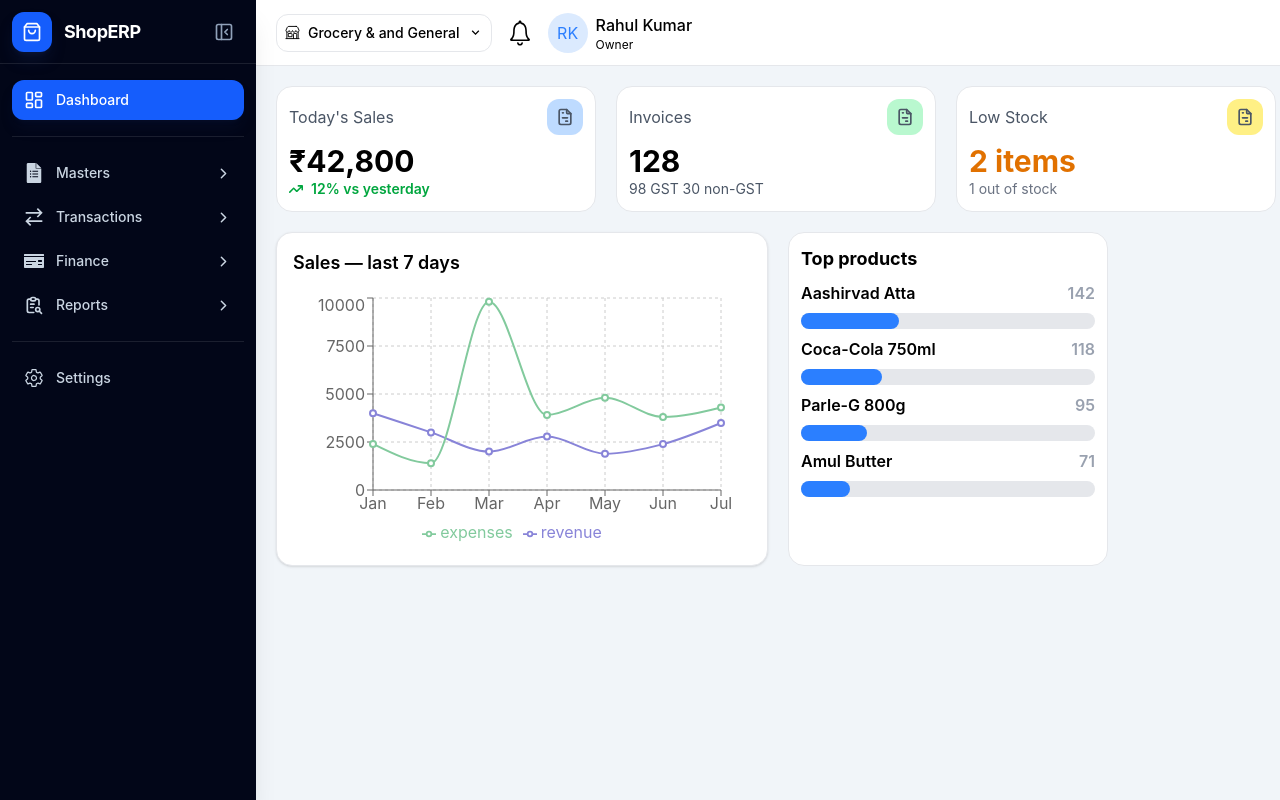
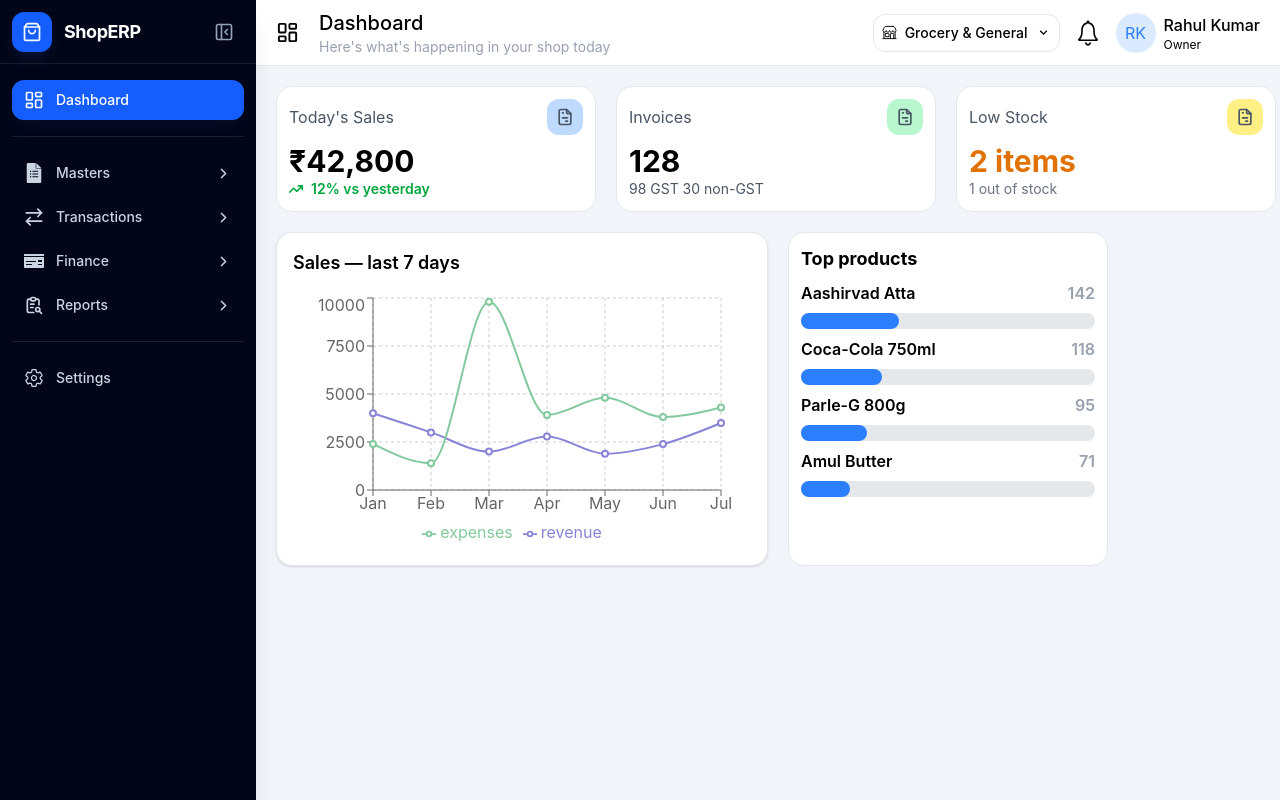
Before and after one commit to Sagar-Mixins/ERP, a React (Vite) app in the folder frontend/: page / in a window 1280 px wide. Shown: the top 800 px of the page. Built offline with nearby package versions, Linux system fonts and the light colour scheme.

Commit message:
Fixed side bar toggle button

```diff
--- a/frontend/src/App.tsx
+++ b/frontend/src/App.tsx
@@ -1,5 +1,6 @@
 import './App.css'
 import { Routes, Route, useLocation } from "react-router-dom";
+import { useState } from 'react';
 
 import Dashboard from './pages/Dashboard/Dashboard'
 import Sidebar from './layout/Sidebar'
@@ -28,6 +29,8 @@ function App() {
 
   const location = useLocation();
 
+  const [mobileOpen, setMobileOpen] = useState(false);
+
   const hideSidebar =
     location.pathname === "/signin" ||
     location.pathname === "/signup" ||
@@ -42,12 +45,10 @@ function App() {
   return (
     <div className="min-h-screen bg-neutral-100 lg:flex">
 
-      {!hideSidebar && <Sidebar />}
-
-
+      {!hideSidebar && <Sidebar mobileOpen={mobileOpen} setMobileOpen={setMobileOpen}/>}
 
       <main className="min-w-0 flex-1 bg-slate-100">
-        {!hideNavbar && <Navbar />}
+        {!hideNavbar && <Navbar onMenuClick={()=> setMobileOpen(true)} />}
 
         {!hideSidebar && (
           <div className="h-16 lg:hidden" />
--- a/frontend/src/layout/Navbar.tsx
+++ b/frontend/src/layout/Navbar.tsx
@@ -1,72 +1,106 @@
 import { IoIosNotificationsOutline } from "react-icons/io";
-import { IoStorefrontOutline } from 'react-icons/io5';
-import { LuLayoutDashboard } from "react-icons/lu";
+import { IoStorefrontOutline } from "react-icons/io5";
+import { LuLayoutDashboard, LuMenu } from "react-icons/lu";
 import { MdKeyboardArrowDown } from "react-icons/md";
 import { useLocation } from "react-router-dom";
 
-function Navbar() {
+interface NavbarProps {
+  onMenuClick: () => void;
+}
+
+function Navbar({ onMenuClick }: NavbarProps) {
 
   const location = useLocation();
+
   const pageName =
     location.pathname === "/" ? "Dashboard" :
-  // setting
     location.pathname === "/settings" ? "Settings" :
-  // Masters card
     location.pathname === "/masters/products" ? "Products" :
     location.pathname === "/masters/products/add" ? "Add Products" :
-
-
     location.pathname === "/masters/parties" ? "Parties" :
     location.pathname === "/masters/accounts" ? "Accounts" :
     location.pathname === "/masters/employees" ? "Employees" :
     location.pathname === "/masters/offers" ? "Offers" :
-
-  //  Reports
-  location.pathname === "/reports/AI" ? "AI":
-  location.pathname === "/reports/GST" ? "GST":
-  location.pathname === "/reports/report" ? "Report":
-  // Finance
+    location.pathname === "/reports/AI" ? "AI" :
+    location.pathname === "/reports/GST" ? "GST" :
+    location.pathname === "/reports/report" ? "Report" :
     location.pathname === "/Finance/ledger" ? "ledger" :
     location.pathname === "/Finance/voucher" ? "voucher" :
-  // Transactions
     location.pathname === "/trasaction/purchase" ? "purchase" :
     location.pathname === "/trasaction/sales" ? "sales" :
     location.pathname === "/trasaction/stock" ? "stock" :
     location.pathname === "/trasaction/update" ? "update" :
+    "Dashboard";
+
+  return (
+    <nav className="relative z-40 flex justify-between gap-4 bg-white p-4 sm:p-5 border-b border-gray-200 lg:flex-row lg:items-center lg:h-16.5">
+
+      {/* Left */}
+      <div className="flex items-start gap-3 sm:items-center sm:gap-5 min-w-0">
+
+        {/* Mobile menu button */}
+        <button
+          type="button"
+          onClick={onMenuClick}
+          aria-label="Open menu"
+          className="lg:hidden shrink-0 grid place-items-center h-10 w-10 rounded-lg border border-gray-200 hover:bg-gray-50"
+        >
+          <LuMenu size={22} />
+        </button>
+
+        <LuLayoutDashboard
+          size={23}
+          className="shrink-0 hidden md:block"
+          />
+
+        <div className="min-w-0 hidden md:block">
+          <h2 className="text-lg sm:text-xl font-medium truncate">
+            {pageName}
+          </h2>
+
+          <span className="block text-sm text-gray-400 truncate">
+            Here's what's happening in your shop today
+          </span>
+        </div>
+
+      </div>
 
 
-  "Dashboard";
+      {/* Right */}
+      <div className="flex flex-wrap items-center gap-3 lg:justify-end">
 
+        <button className="flex items-center gap-2 border border-gray-200 px-2 py-1 sm:p-2 rounded-xl font-medium text-xs sm:text-sm">
+          <IoStorefrontOutline size={15} />
 
-  return (
-    <nav className='flex flex-col gap-4 bg-white p-4 sm:p-5 border-solid border-b border-gray-200 lg:flex-row lg:items-center lg:justify-between lg:h-16.5' >
+          <span className="max-w-32 sm:max-w-48 truncate">
+            Grocery & General
+          </span>
 
-      <div className="flex items-start gap-4 sm:items-center sm:gap-5 sm:hidden">
-        <LuLayoutDashboard size={23} />
-        <div>
-          <h2 className="text-lg sm:text-xl font-medium">{pageName}</h2>
-          <span className='block text-sm text-gray-400'> Here's what's happening in your shop today </span>
-        </div>
+          <MdKeyboardArrowDown size={15} />
+        </button>
+
+        <IoIosNotificationsOutline className="h-7 w-7 sm:h-8 sm:w-8 shrink-0" />
+
+        <div className="flex items-center gap-2">
+          <div className="bg-blue-100 rounded-full p-3 text-blue-500 h-10 w-10 flex items-center justify-center">
+            RK
           </div>
 
-      <div className="flex flex-wrap items-center gap-3 lg:justify-end">
-        <button className=' flex items-center gap-2 border-solid border border-gray-200 px-2 py-1 sm:p-2 rounded-xl font-medium text-xs sm:text-sm'>
-          <IoStorefrontOutline size={15} />
-          <span className="max-w-48 truncate">Grocery & and General</span>
-          <MdKeyboardArrowDown size={15} />
-        </button>
-        <IoIosNotificationsOutline className='h-7 w-7 sm:h-8 sm:w-8' />
-        <div className="flex items-center gap-2">
-          <div className=" bg-blue-100 rounded-full p-3 text-blue-500 h-10 w-10 items-center flex justify-center">RK</div>
-          <div>
-            <h4 className='text-base sm:text-md font-medium'>Rahul Kumar</h4>
-            <div className='text-xs sm:text-xs'>Owner</div>
+          <div className="hidden sm:block">
+            <h4 className="text-base font-medium">
+              Rahul Kumar
+            </h4>
+
+            <div className="text-xs">
+              Owner
             </div>
           </div>
         </div>
 
+      </div>
+
     </nav>
-  )
+  );
 }
 
-export default Navbar
+export default Navbar;
--- a/frontend/src/layout/Sidebar.tsx
+++ b/frontend/src/layout/Sidebar.tsx
@@ -16,6 +16,11 @@ type MenuGroup = {
     to: string;
   }[];
 };
+
+interface SidebarProps {
+  mobileOpen: boolean;
+  setMobileOpen: React.Dispatch<React.SetStateAction<boolean>>;
+}
 
 const menuGroups: MenuGroup[] = [
   {
@@ -44,11 +49,14 @@ const menuGroups: MenuGroup[] = [
 const itemClass =
   "flex w-full items-center gap-3 rounded-xl px-3 py-2.5 text-sm font-medium transition-all duration-150 focus:outline-none focus-visible:ring-2 focus-visible:ring-blue-400";
 
-function Sidebar() {
+function Sidebar({
+  mobileOpen,
+  setMobileOpen,
+}: SidebarProps) {
+
   const { pathname } = useLocation();
 
   const [isExpanded, setIsExpanded] = useState(true);
-  const [mobileOpen, setMobileOpen] = useState(false);
 
   const [openGroup, setOpenGroup] = useState<string | null>(() =>
     menuGroups.find((group) =>
@@ -66,12 +74,12 @@ function Sidebar() {
     );
   };
 
-  // Close mobile drawer whenever route changes
+  // Close mobile drawer when route changes
   useEffect(() => {
     setMobileOpen(false);
-  }, [pathname]);
+  }, [pathname, setMobileOpen]);
 
-  // Prevent background scrolling while drawer is open
+  // Prevent body scrolling when mobile sidebar is open
   useEffect(() => {
     document.body.style.overflow = mobileOpen ? "hidden" : "";
 
@@ -82,25 +90,7 @@ function Sidebar() {
 
   return (
     <>
-
-      <div className="fixed inset-x-0 top-0 z-40 flex h-16 items-center border-b  bg-slate-950 px-4 shadow-sm lg:hidden">
-
-        <button type="button" onClick={() => setMobileOpen(true)} aria-label="Open menu" className="grid size-10 place-items-center rounded-xl text-slate-700 transition hover:bg-slate-100">
-          <LuMenu size={24} />
-        </button>
-
-        <div className="ml-3 flex items-center gap-2.5">
-          <div className="grid size-9 place-items-center rounded-lg bg-blue-600 text-white shadow-sm">
-            <LuShoppingBag size={18} />
-          </div>
-
-          <span className="text-lg font-bold tracking-tight text-white">
-            ShopERP
-          </span>
-        </div>
-
-      </div>
-
+      {/* Mobile overlay */}
       {mobileOpen && (
         <div
           className="fixed inset-0 z-50 bg-black/40 lg:hidden"
@@ -108,16 +98,44 @@ function Sidebar() {
         />
       )}
 
+      {/* Sidebar */}
       <aside
-        className={` fixed inset-y-0 left-0 z-60  flex flex-col  overflow-hidden bg-slate-950 text-slate-300  shadow-2xl  w-[280px]  transition-transform duration-300 ease-out  ${mobileOpen ? "translate-x-0" : "-translate-x-full"} lg:sticky lg:top-0 lg:h-screen lg:translate-x-0 lg:shadow-xl  ${isExpanded ? "lg:w-64" : "lg:w-fit"}`}>
+        className={`
+          fixed inset-y-0 left-0 z-60
+          flex flex-col
+          overflow-hidden
+          bg-slate-950
+          text-slate-300
+          shadow-2xl
+          w-70
+          transition-transform
+          duration-300
+          ease-out
 
+          ${mobileOpen ? "translate-x-0" : "-translate-x-full"}
+
+          lg:sticky
+          lg:top-0
+          lg:h-screen
+          lg:translate-x-0
+          lg:shadow-xl
+
+          ${isExpanded ? "lg:w-64" : "lg:w-fit"}
+        `}
+      >
+
+        {/* Sidebar Header */}
         <div className="flex h-16 shrink-0 items-center border-b border-white/10 px-3">
 
           <div className="flex min-w-0 flex-1 items-center gap-3">
 
-            {isExpanded && (<>
+            {isExpanded && (
+              <>
                 <div className="grid size-10 shrink-0 place-items-center rounded-xl bg-blue-600 text-white shadow-lg shadow-blue-950/40">
-                <LuShoppingBag size={20} aria-hidden="true" />
+                  <LuShoppingBag
+                    size={20}
+                    aria-hidden="true"
+                  />
                 </div>
 
                 <span className="truncate text-lg font-bold tracking-tight text-white">
@@ -128,73 +146,181 @@ function Sidebar() {
 
           </div>
 
-          <button type="button" onClick={() => setIsExpanded((expanded) => !expanded)} aria-label={isExpanded ? "Collapse sidebar" : "Expand sidebar"} className="hidden size-10 shrink-0 place-items-center rounded-xl text-slate-400 transition hover:bg-white/10 hover:text-white lg:grid ">
-            {isExpanded ? (<LuPanelLeftClose size={20} />) : (<LuMenu size={20} />)}
+          {/* Desktop collapse */}
+          <button
+            type="button"
+            onClick={() => setIsExpanded((expanded) => !expanded)}
+            aria-label={
+              isExpanded
+                ? "Collapse sidebar"
+                : "Expand sidebar"
+            }
+            className="hidden size-10 shrink-0 place-items-center rounded-xl text-slate-400 transition hover:bg-white/10 hover:text-white lg:grid"
+          >
+            {isExpanded ? (
+              <LuPanelLeftClose size={20} />
+            ) : (
+              <LuMenu size={20} />
+            )}
           </button>
 
-          <button type="button" onClick={() => setMobileOpen(false)} aria-label="Close menu" className="grid size-10 shrink-0 place-items-center rounded-xl text-slate-400 transition hover:bg-white/10 hover:text-white lg:hidden">
+          {/* Mobile close */}
+          <button
+            type="button"
+            onClick={() => setMobileOpen(false)}
+            aria-label="Close menu"
+            className="grid size-10 shrink-0 place-items-center rounded-xl text-slate-400 transition hover:bg-white/10 hover:text-white lg:hidden"
+          >
             <LuX size={22} />
           </button>
 
         </div>
 
-        <nav aria-label="Main navigation" className="flex-1 overflow-y-auto px-3 py-4">
 
-          <NavLink to="/" end title={!isExpanded ? "Dashboard" : undefined} className={({ isActive }) => `${itemClass} ${isActive ? "bg-blue-600 text-white shadow-lg shadow-blue-950/20" : "text-slate-300 hover:bg-white/10 hover:text-white"}`}>
-            <LuLayoutDashboard className="size-5 shrink-0" aria-hidden="true" />
-            {isExpanded && (<span>Dashboard</span>)}
+        {/* Navigation */}
+        <nav
+          aria-label="Main navigation"
+          className="flex-1 overflow-y-auto px-3 py-4"
+        >
+
+          <NavLink
+            to="/"
+            end
+            title={!isExpanded ? "Dashboard" : undefined}
+            className={({ isActive }) =>
+              `${itemClass} ${
+                isActive
+                  ? "bg-blue-600 text-white shadow-lg shadow-blue-950/20"
+                  : "text-slate-300 hover:bg-white/10 hover:text-white"
+              }`
+            }
+          >
+            <LuLayoutDashboard
+              className="size-5 shrink-0"
+              aria-hidden="true"
+            />
+
+            {isExpanded && (
+              <span>
+                Dashboard
+              </span>
+            )}
           </NavLink>
+
 
           <div className="my-4 border-t border-white/10" />
 
+
           <div className="space-y-1">
+
             {menuGroups.map((group) => {
+
               const Icon = group.icon;
+
               const hasActiveItem = group.items.some(
                 (item) => pathname === item.to
               );
 
-              const isOpen = isExpanded && (openGroup === group.label || hasActiveItem);
+              const isOpen =
+                isExpanded &&
+                (openGroup === group.label || hasActiveItem);
 
               return (
                 <div key={group.label}>
 
-                  <button type="button" onClick={() => toggleGroup(group.label)} aria-expanded={isOpen} title={!isExpanded ? group.label : undefined} className={`${itemClass}${hasActiveItem ? "text-white" : "text-slate-300 hover:bg-white/10 hover:text-white"}`}>
+                  <button
+                    type="button"
+                    onClick={() => toggleGroup(group.label)}
+                    aria-expanded={isOpen}
+                    title={!isExpanded ? group.label : undefined}
+                    className={`${itemClass} ${
+                      hasActiveItem
+                        ? "text-white"
+                        : "text-slate-300 hover:bg-white/10 hover:text-white"
+                    }`}
+                  >
 
-                    <Icon className="size-5 shrink-0" aria-hidden="true" />
+                    <Icon
+                      className="size-5 shrink-0"
+                      aria-hidden="true"
+                    />
 
                     {isExpanded && (
                       <>
                         <span className="flex-1 text-left">
                           {group.label}
                         </span>
-                        {isOpen ? (<LuChevronDown size={17} />) : (<LuChevronRight size={17} />)}
+
+                        {isOpen ? (
+                          <LuChevronDown size={17} />
+                        ) : (
+                          <LuChevronRight size={17} />
+                        )}
                       </>
                     )}
 
                   </button>
 
+
                   {isOpen && (
                     <div className="ml-5 mt-1 space-y-1 border-l border-white/10 py-1 pl-4">
+
                       {group.items.map((item) => (
-                        <NavLink key={item.to} to={item.to} className={({ isActive }) => `block rounded-lg px-3 py-2 text-sm transition-all ${isActive ? "bg-blue-500/15 font-semibold text-blue-300" : "text-slate-400 hover:bg-white/10 hover:text-white"}`}>
+
+                        <NavLink
+                          key={item.to}
+                          to={item.to}
+                          className={({ isActive }) =>
+                            `block rounded-lg px-3 py-2 text-sm transition-all ${
+                              isActive
+                                ? "bg-blue-500/15 font-semibold text-blue-300"
+                                : "text-slate-400 hover:bg-white/10 hover:text-white"
+                            }`
+                          }
+                        >
                           {item.label}
                         </NavLink>
+
                       ))}
+
                     </div>
                   )}
+
                 </div>
               );
             })}
+
           </div>
+
 
           <div className="my-4 border-t border-white/10" />
 
-          <NavLink to="/settings" title={!isExpanded ? "Settings" : undefined} className={({ isActive }) => `${itemClass} ${isActive ? "bg-blue-600 text-white shadow-lg shadow-blue-950/20" : "text-slate-300 hover:bg-white/10 hover:text-white"}`}>
-            <IoSettingsOutline className="size-5 shrink-0" aria-hidden="true" />
-            {isExpanded && (<span>Settings</span>)}
+
+          <NavLink
+            to="/settings"
+            title={!isExpanded ? "Settings" : undefined}
+            className={({ isActive }) =>
+              `${itemClass} ${
+                isActive
+                  ? "bg-blue-600 text-white shadow-lg shadow-blue-950/20"
+                  : "text-slate-300 hover:bg-white/10 hover:text-white"
+              }`
+            }
+          >
+            <IoSettingsOutline
+              className="size-5 shrink-0"
+              aria-hidden="true"
+            />
+
+            {isExpanded && (
+              <span>
+                Settings
+              </span>
+            )}
           </NavLink>
+
         </nav>
+
       </aside>
     </>
   );
```
Lines whose indentation alone changed are shown as unchanged.
